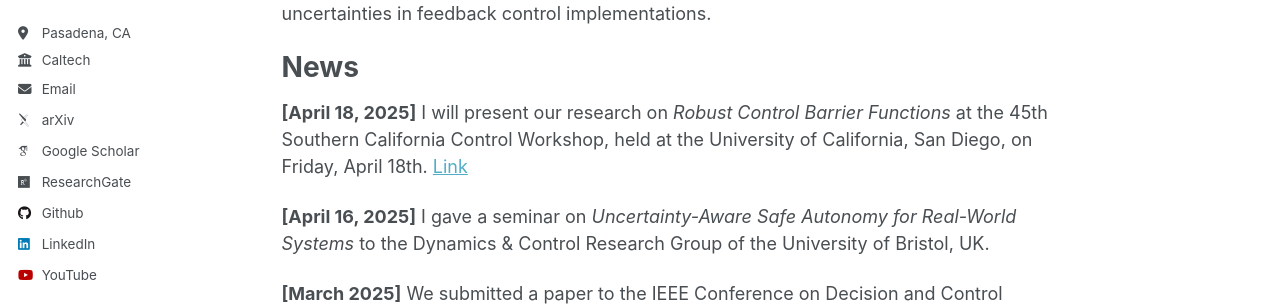
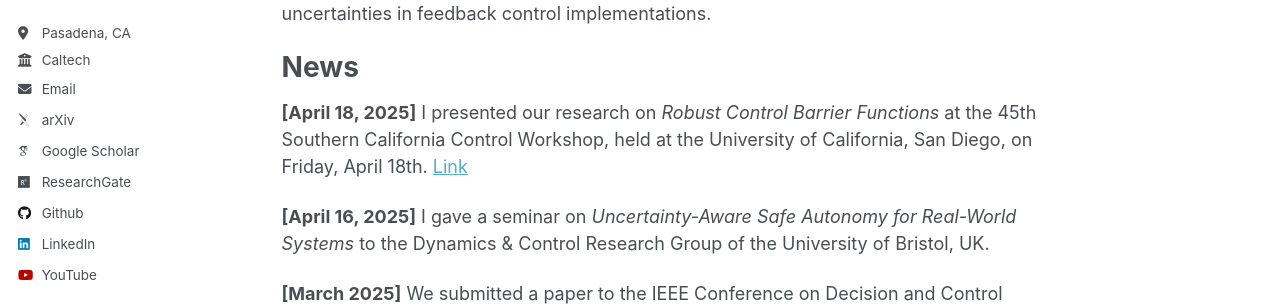
Before and after one commit to ersindas/ersindas.github.io, a Jekyll site: the page built from _pages/about.md, in a window 1280 px wide and 900 px high. Shown: the part 359-665 px from the top of the window. Built offline with Jekyll 4.4.1, drawn with Linux system fonts in a browser that asks for light colours; some web fonts are replaced.

Commit message:
Update about.md

```diff
--- a/_pages/about.md
+++ b/_pages/about.md
@@ -13,7 +13,7 @@ I conduct research on robust control systems, state estimation, system identific
 
 News
 ======
-**[April 18, 2025]** I will present our research on *Robust Control Barrier Functions* at the 45th Southern California Control Workshop, held at the University of California, San Diego, on Friday, April 18th. [Link](http://terrano.ucsd.edu/jorge/sccw/index.html)
+**[April 18, 2025]** I presented our research on *Robust Control Barrier Functions* at the 45th Southern California Control Workshop, held at the University of California, San Diego, on Friday, April 18th. [Link](http://terrano.ucsd.edu/jorge/sccw/index.html)
 
 **[April 16, 2025]** I gave a seminar on *Uncertainty-Aware Safe Autonomy for Real-World Systems* to the Dynamics & Control Research Group of the University of Bristol, UK.
 
```
